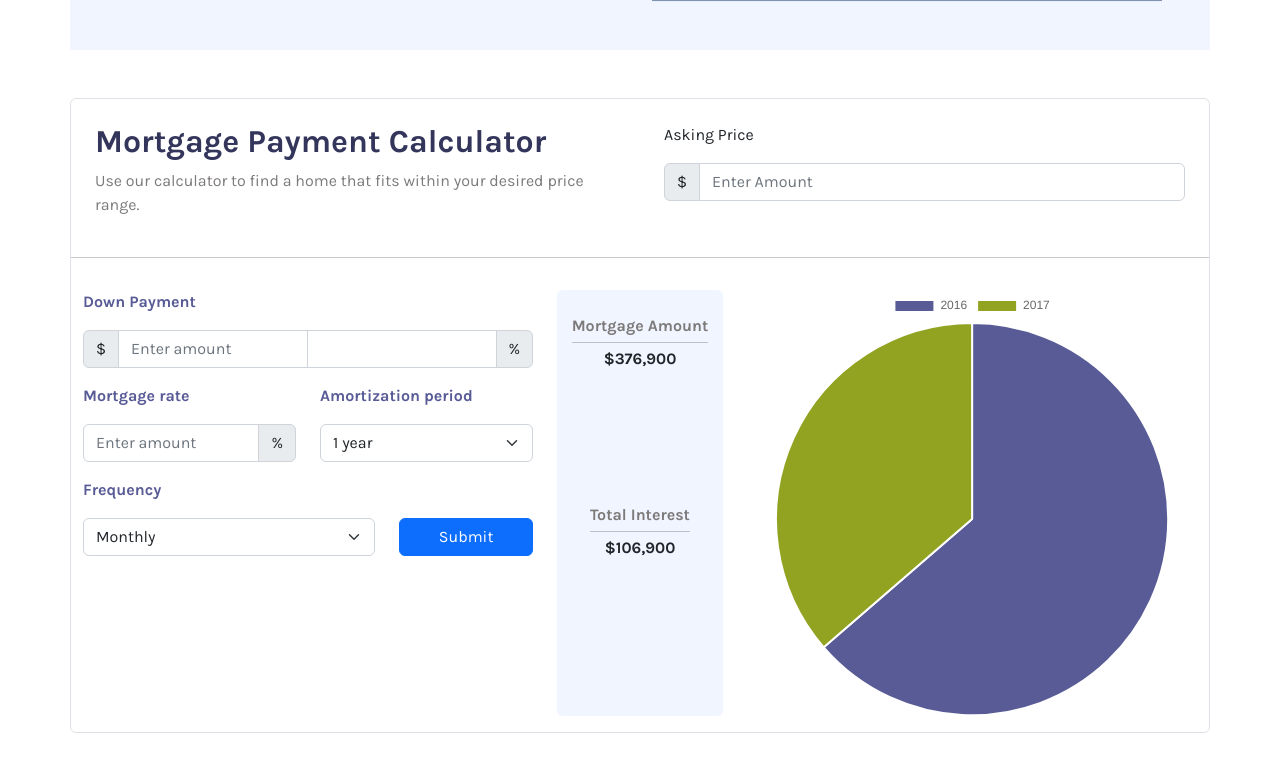
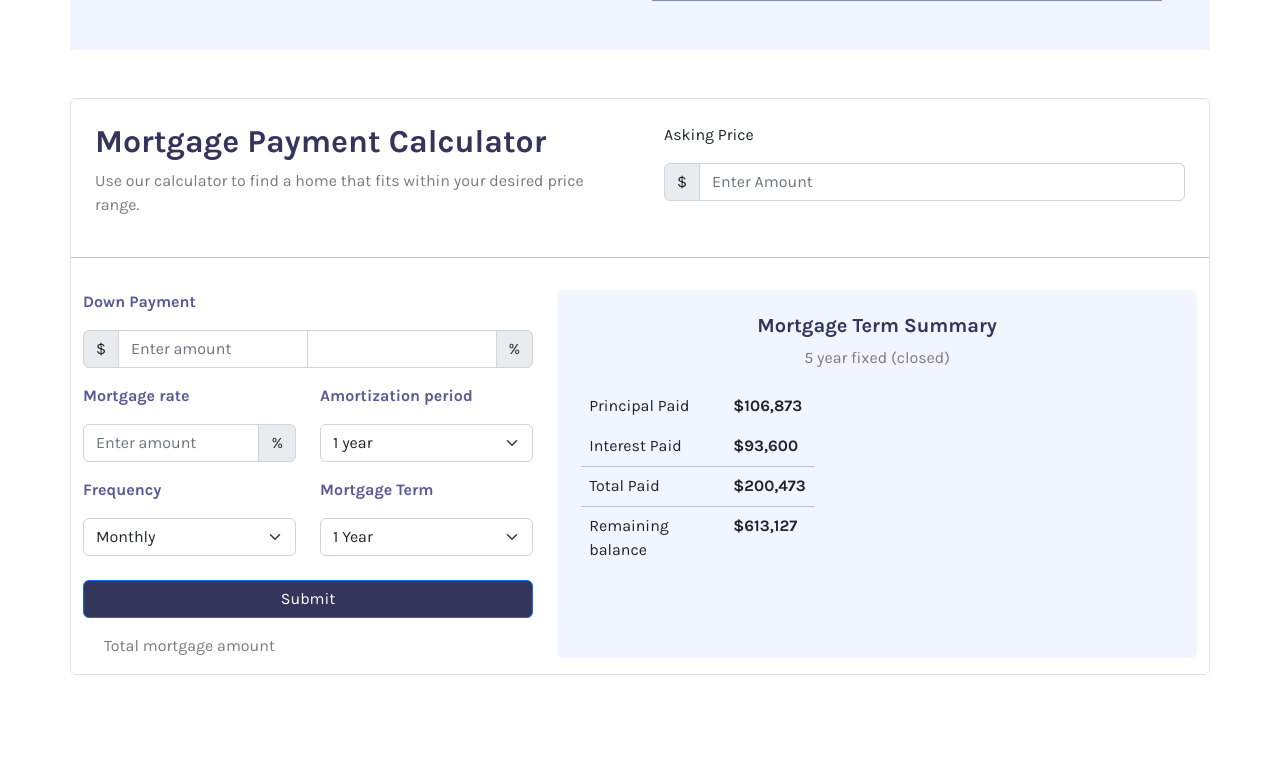
Before and after one commit to Translatorcode/mtg, a React (Create React App) app: page / in a window 1280 px wide. Shown: the part 499-1270 px from the top of the page. After the commit the page ends 1222 px from the top, so only its background shows below. Built offline with nearby package versions, Linux system fonts and the light colour scheme.

Commit message:
Monthly payment cal and totalMortgage

```diff
--- a/src/components/MortgagePayCalc.jsx
+++ b/src/components/MortgagePayCalc.jsx
@@ -10,14 +10,22 @@ import {
   updateMortgageRate,
   updateAmortizationPeriod,
   updatePaymentFrequency,
+  submit,
 } from '../redux/slices/mortgageCalc';
 
 const MortgagePayCalc = () => {
   const dispatch = useDispatch();
 
   const mortgage = useSelector((state) => state.mortgageCalc);
-  const { askingPrice, downPaymentAmount, downPaymentPercent, mortgageRate, amortizationPeriod, paymentFrequency } =
-    mortgage;
+  const {
+    askingPrice,
+    downPaymentAmount,
+    downPaymentPercent,
+    mortgageRate,
+    amortizationPeriod,
+    paymentFrequency,
+    totalMortgageAmount,
+  } = mortgage;
 
   const handleAskingPriceChange = (e) => {
     const newAskingPrice = Number(e.target.value);
@@ -104,7 +112,7 @@ const MortgagePayCalc = () => {
                     className='form-control'
                     placeholder='Enter amount'
                     aria-label='Mortgage rate'
-                    value={mortgageRate}
+                    value={mortgageRate || ''}
                     onChange={(e) => dispatch(updateMortgageRate(Number(e.target.value)))}
                   />
                   <span className='input-group-text'>%</span>
@@ -146,16 +154,22 @@ const MortgagePayCalc = () => {
                     <option value='23'>23 years</option>
                     <option value='24'>24 years</option>
                     <option value='25'>25 years</option>
+                    <option value='26'>26 years</option>
+                    <option value='27'>27 years</option>
+                    <option value='28'>28 years</option>
+                    <option value='29'>29 years</option>
+                    <option value='30'>30 years</option>
                   </select>
                 </div>
               </div>
             </div>
 
+            {/* <div className='row'>
+              <p className='text-custom-four fw-semibold'>Frequency</p>
+            </div> */}
             <div className='row'>
-              <p className='text-custom-four fw-semibold'>Frequency</p>
-            </div>
-            <div className='row'>
-              <div className='col-md-8'>
+              <div className='col-md-6'>
+                <p className='text-custom-four fw-semibold'>Frequency</p>
                 <div className='input-group mb-3 select-container'>
                   <select
                     className='form-select'
@@ -171,10 +185,42 @@ const MortgagePayCalc = () => {
                   </select>
                 </div>
               </div>
-              <div className='col-md-4'>
-                <button type='submit' className='btn btn-primary w-100' onClick={() => console.log('Click')}>
-                  Submit
-                </button>
+              <div className='col-md-6'>
+                <p className='text-custom-four fw-semibold'>Mortgage Term</p>
+                <div className='input-group mb-3 select-container'>
+                  <select
+                    className='form-select'
+                    id='inputGroupSelect01'
+                    value={paymentFrequency}
+                    onChange={(e) => dispatch(updatePaymentFrequency(Number(e.target.value)))}
+                  >
+                    <option value='1' defaultValue>
+                      1 Year
+                    </option>
+                    <option value='2'>2 Year</option>
+                    <option value='3'>3 Year</option>
+                    <option value='4'>4 Year</option>
+                    <option value='5'>5 Year</option>
+                  </select>
+                </div>
+              </div>
+            </div>
+            <div className='row m-0 pt-2 pb-3 '>
+              <button
+                type='submit'
+                className='btn btn-primary w-100 col-primary-custom'
+                onClick={() => dispatch(submit())}
+              >
+                Submit
+              </button>
+            </div>
+
+            <div class='row text-center'>
+              <div className='col'>
+                <p className='text-custom-five m-0'>Total mortgage amount</p>
+              </div>
+              <div className='col'>
+                <p className='fw-semibold m-0'>{totalMortgageAmount}</p>
               </div>
             </div>
             {/* <form onSubmit={(e) => e.preventDefault()}>
@@ -184,23 +230,42 @@ const MortgagePayCalc = () => {
             </button>
           </form> */}
           </div>
-          <div className='col-md-2'>
-            <div className='container  rounded pt-4 pb-4 text-center fw-semibold col-bg-light-blue h-100 d-flex align-items-center  justify-content-between flex-column'>
-              <div className='col '>
-                <p className=' mb-0 text-custom-five'>Mortgage Amount</p>
-                <hr className='mt-1 mb-1 ' />
-                <p>$376,900</p>
+          <div className='col-md-7'>
+            {/* <div className='container  rounded pt-4 pb-4 text-center fw-semibold col-bg-light-blue h-100 d-flex align-items-center  justify-content-between flex-column'> */}
+            <div className='container rounded pt-4 pb-4 col-bg-light-blue h-100 d-flex align-items-center flex-column '>
+              <h2 className='fw-bold fs-5 text-primary-custom'>Mortgage Term Summary</h2>
+              <p className='fw-light text-custom-five'>5 year fixed (closed)</p>
+              <div className='row w-100'>
+                <div className='col-md-5'>
+                  <table className='table table-borderless position-relative'>
+                    <tbody>
+                      <tr>
+                        <td>Principal Paid</td>
+                        <td className='fw-semibold'>$106,873</td>
+                      </tr>
+                      <tr>
+                        <td>Interest Paid</td>
+                        <td className='fw-semibold'>$93,600</td>
+                      </tr>
+                      <hr className='m-0 position-absolute w-100' />
+                      <tr>
+                        <td>Total Paid</td>
+                        <td className='fw-semibold'>$200,473</td>
+                      </tr>
+                      <hr className='m-0 position-absolute w-100' />
+                      <tr>
+                        <td>Remaining balance</td>
+                        <td className='fw-semibold'> $613,127</td>
+                      </tr>
+                    </tbody>
+                  </table>
+                </div>
+                <div className='col-md-6'>
+                  {/* <div className='container w-80'>
+                    <PieChart chartData={userData} />
+                  </div> */}
+                </div>
               </div>
-              <div className='col'>
-                <p className='mb-0 text-custom-five'>Total Interest</p>
-                <hr className='mt-1 mb-1' />
-                <p>$106,900</p>
-              </div>
-            </div>
-          </div>
-          <div className='col-md-5'>
-            <div className='container'>
-              <PieChart chartData={userData} />
             </div>
           </div>
         </div>
--- a/src/components/PieChart.jsx
+++ b/src/components/PieChart.jsx
@@ -1,8 +1,8 @@
-import { Pie } from 'react-chartjs-2';
+import { Doughnut } from 'react-chartjs-2';
 import { Chart as ChartJS } from 'chart.js/auto';
 
 const PieChart = ({ chartData }) => {
-  return <Pie data={chartData} />;
+  return <Doughnut data={chartData} />;
 };
 
 export default PieChart;
--- a/src/redux/slices/mortgageCalc.js
+++ b/src/redux/slices/mortgageCalc.js
@@ -1,14 +1,16 @@
 import { createSlice } from '@reduxjs/toolkit';
 
 export const initialState = {
-  askingPrice: '',
-  downPaymentAmount: '',
-  downPaymentPercent: '',
-  mortgageRate: '',
-  amortizationPeriod: '',
-  paymentFrequency: '',
-  mortgageAmount: null,
-  totalinterest: null,
+  askingPrice: 0,
+  downPaymentAmount: 0,
+  downPaymentPercent: 0,
+  mortgageRate: 0,
+  amortizationPeriod: 0,
+  paymentFrequency: 0,
+  totalMortgageAmount: null,
+  monthlyPayment: null,
+  principalPaid: null,
+  interestPaid: null,
   payoffdate: null,
 };
 
@@ -51,6 +53,27 @@ export const mortgageSlice = createSlice({
     updatePaymentFrequency: (state, action) => {
       state.paymentFrequency = action.payload;
     },
+    submit: (state, action) => {
+      /////////////
+      const askingPrice = parseFloat(state.askingPrice);
+      const downPaymentAmount = parseFloat(state.downPaymentAmount);
+      if (!isNaN(askingPrice) && !isNaN(downPaymentAmount)) {
+        state.totalMortgageAmount = askingPrice - downPaymentAmount;
+      }
+      /////////////
+
+      const actualRateValue = state.mortgageRate / 12 / 100;
+      const interestFactor = actualRateValue + 1;
+      const amortizationMonths = state.amortizationPeriod * 12;
+      const power = Math.pow(interestFactor, amortizationMonths);
+
+      const topForumla = actualRateValue * power;
+      const bottomFormula = power - 1;
+
+      const formulaDivide = topForumla / bottomFormula;
+      console.log(topForumla, bottomFormula, formulaDivide);
+      state.monthlyPayment = Number((state.totalMortgageAmount * formulaDivide).toFixed(4));
+    },
   },
 });
 
@@ -63,6 +86,7 @@ export const {
   updateMortgageRate,
   updateAmortizationPeriod,
   updatePaymentFrequency,
+  submit,
 } = mortgageSlice.actions;
 
 export default mortgageSlice.reducer;
```
